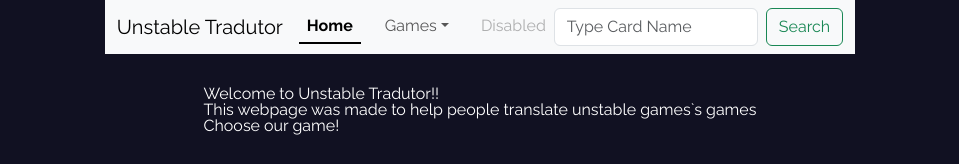
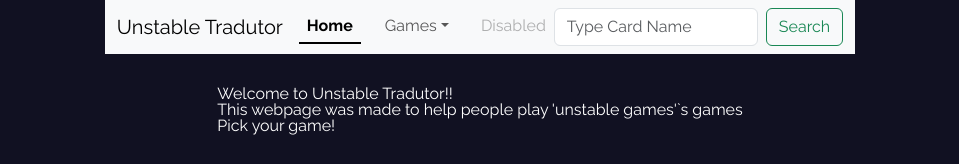
Before and after one commit to GabrielMazzieiro/unstable_tradutor, a React (Vite) app: page / in a window 1280 px wide. Shown: the top 164 px of the page, without its empty margins (160-1119 px from the left). Built offline with nearby package versions, Linux system fonts and the light colour scheme.

Commit message:
feat: add routers and create homepage and hld page

```diff
--- a/src/App.tsx
+++ b/src/App.tsx
@@ -1,19 +1,18 @@
+import { Routes, Route } from 'react-router-dom'
 import './App.css'
-import {GameCards, TopBar} from './components'
+import { Home, HLDPage } from './pages'
+
+
 
 
 function App() {
 
   return (
-    <main>
-      <TopBar/>
-      <div>
-        <h1>Welcome to Unstable Tradutor!!</h1>
-        <p>This webpage was made to help people translate unstable games`s games</p>
-        <p>Choose our game!</p>
-      </div>
-      <GameCards/>
-    </main>
+    <Routes>
+      <Route path="/" element={<Home/>}/>
+      <Route path="/hld" element={<HLDPage/>}/>
+
+    </Routes>
   )
 }
 
--- a/src/main.tsx
+++ b/src/main.tsx
@@ -2,10 +2,13 @@ import React from 'react'
 import ReactDOM from 'react-dom/client'
 import App from './App'
 import './reset.css'
+import { BrowserRouter } from 'react-router-dom'
 
 
 ReactDOM.createRoot(document.getElementById('root') as HTMLElement).render(
   <React.StrictMode>
-    <App />
+    <BrowserRouter>
+      <App />
+    </BrowserRouter>
   </React.StrictMode>,
 )
--- /dev/null
+++ b/src/pages/HLD.tsx
@@ -0,0 +1,15 @@
+import { TopBar } from "../components"
+
+const HLDPage = () => {
+
+    return (
+     <main>
+        <TopBar/>
+
+
+
+     </main>
+    )
+}
+
+export default HLDPage
--- /dev/null
+++ b/src/pages/Home.tsx
@@ -0,0 +1,18 @@
+import { GameCards, TopBar } from "../components"
+
+const Home = () => {
+    return(
+    <main>
+      <TopBar/>
+      <div>
+        <h1>Welcome to Unstable Tradutor!!</h1>
+        <p>This webpage was made to help people play 'unstable games'`s games</p>
+        <p>Pick your game!</p>
+      </div>
+      <GameCards/>
+    </main>
+    )
+
+}
+
+export default Home
--- /dev/null
+++ b/src/pages/index.ts
@@ -0,0 +1,2 @@
+export { default as HLDPage } from  './HLD'
+export { default as Home } from  './Home'
```
